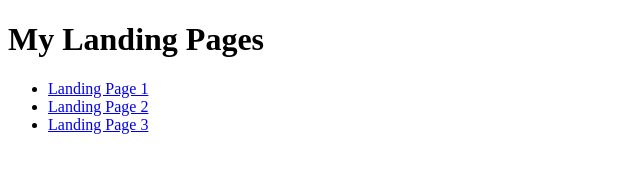
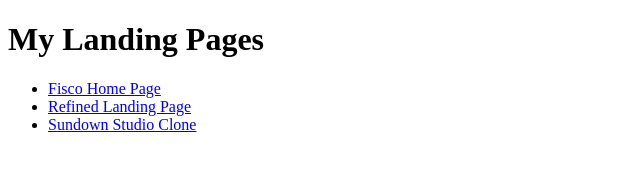
Before and after one commit to muana8877/Landing-Pages, a plain HTML site: page index.html in a window 1280 px wide. Shown: the whole page, without its empty margins (0-640 px from the left). Drawn offline with Linux system fonts and the light colour scheme.

Commit message:
updated index file

```diff
--- a/index.html
+++ b/index.html
@@ -8,9 +8,9 @@
 <body>
     <h1>My Landing Pages</h1>
     <ul>
-        <li><a href="landing-page-1/index.html">Landing Page 1</a></li>
-        <li><a href="landing-page-2/index.html">Landing Page 2</a></li>
-        <li><a href="landing-page-3/index.html">Landing Page 3</a></li>
+        <li><a href="fisco home page/index.html">Fisco Home Page</a></li>
+        <li><a href="Refined Landing Page/index.html">Refined Landing Page</a></li>
+        <li><a href="SundownStudio clone/index.html">Sundown Studio Clone</a></li>
     </ul>
 </body>
 </html>
```
